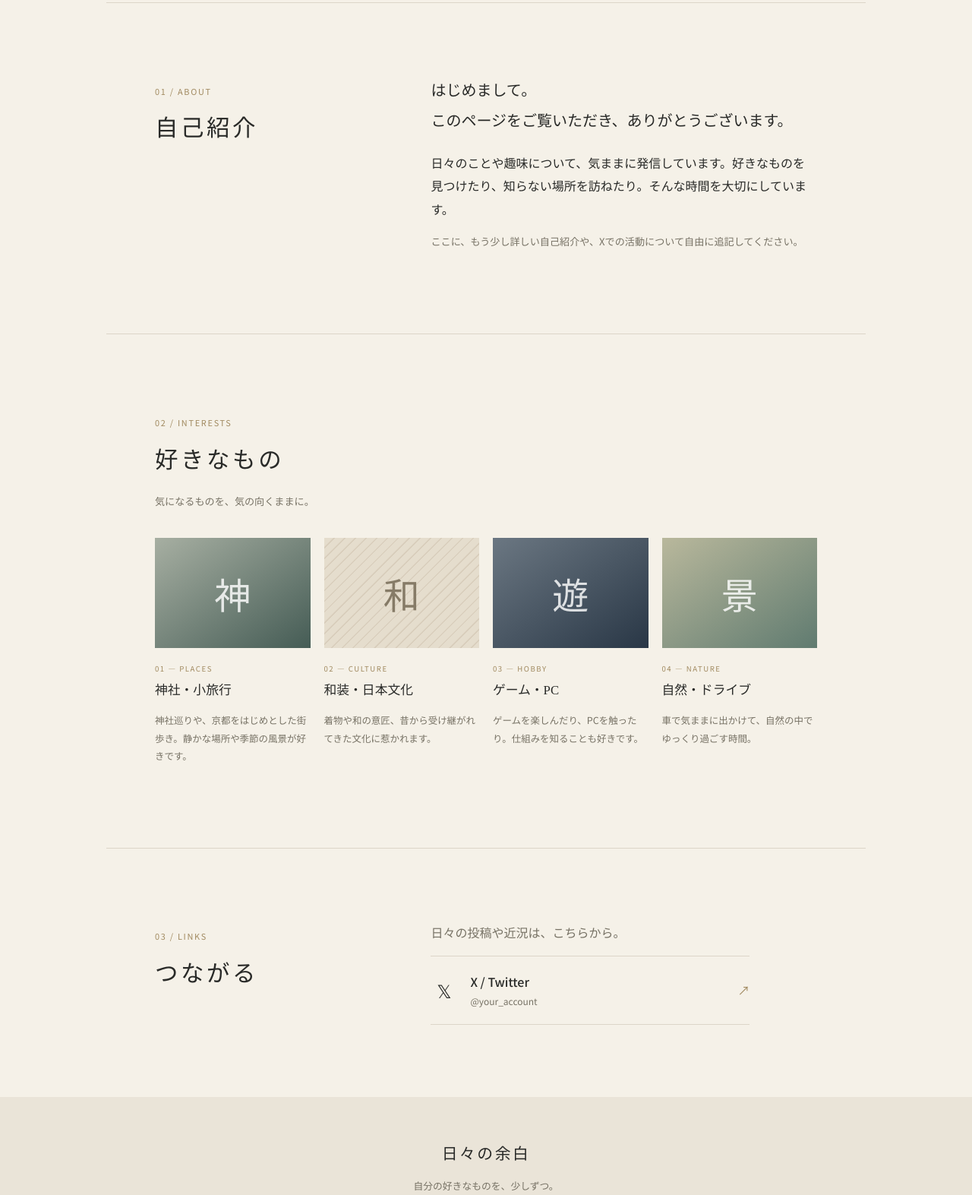
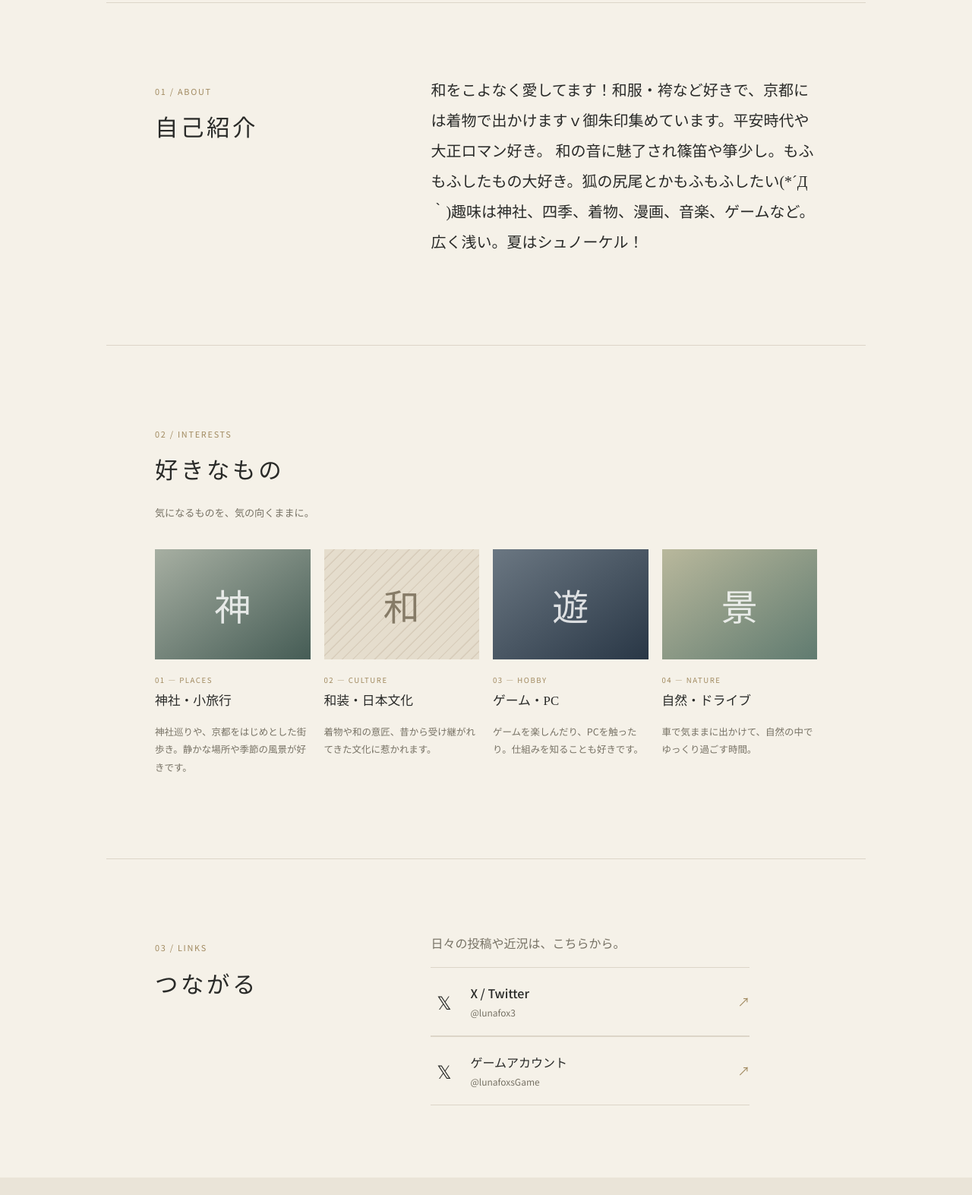
Before and after one commit to mikoto-fox/mikoto-fox.github.io, a plain HTML site: page index.html in a window 1280 px wide. Shown: the part 778-2351 px from the top of the page at 76% size. Drawn offline with Linux system fonts and the light colour scheme.

Commit message:
Update profile and social links

```diff
--- a/index.html
+++ b/index.html
@@ -43,9 +43,7 @@
         <h2>自己紹介</h2>
       </div>
       <div class="section-body">
-        <p class="intro">はじめまして。<br>このページをご覧いただき、ありがとうございます。</p>
-        <p>日々のことや趣味について、気ままに発信しています。好きなものを見つけたり、知らない場所を訪ねたり。そんな時間を大切にしています。</p>
-        <p class="small-note">ここに、もう少し詳しい自己紹介や、Xでの活動について自由に追記してください。</p>
+        <p class="intro">和をこよなく愛してます！和服・袴など好きで、京都には着物で出かけますｖ御朱印集めています。平安時代や大正ロマン好き。 和の音に魅了され篠笛や箏少し。もふもふしたもの大好き。狐の尻尾とかもふもふしたい(*´Д｀)趣味は神社、四季、着物、漫画、音楽、ゲームなど。広く浅い。夏はシュノーケル！</p>
       </div>
     </section>
 
@@ -90,10 +88,14 @@
       </div>
       <div class="section-body">
         <p>日々の投稿や近況は、こちらから。</p>
-        <!-- 下のURLと表示名を自分のXアカウントに変更してください -->
-        <a class="social-link" href="https://x.com/your_account" target="_blank" rel="noopener noreferrer">
+        <a class="social-link" href="https://x.com/lunafox3" target="_blank" rel="noopener noreferrer">
           <span class="social-mark">𝕏</span>
-          <span><strong>X / Twitter</strong><small>@your_account</small></span>
+          <span><strong>X / Twitter</strong><small>@lunafox3</small></span>
+          <span class="arrow" aria-hidden="true">↗</span>
+        </a>
+        <a class="social-link" href="https://x.com/lunafoxsGame" target="_blank" rel="noopener noreferrer">
+          <span class="social-mark">𝕏</span>
+          <span><strong>ゲームアカウント</strong><small>@lunafoxsGame</small></span>
           <span class="arrow" aria-hidden="true">↗</span>
         </a>
       </div>
```
